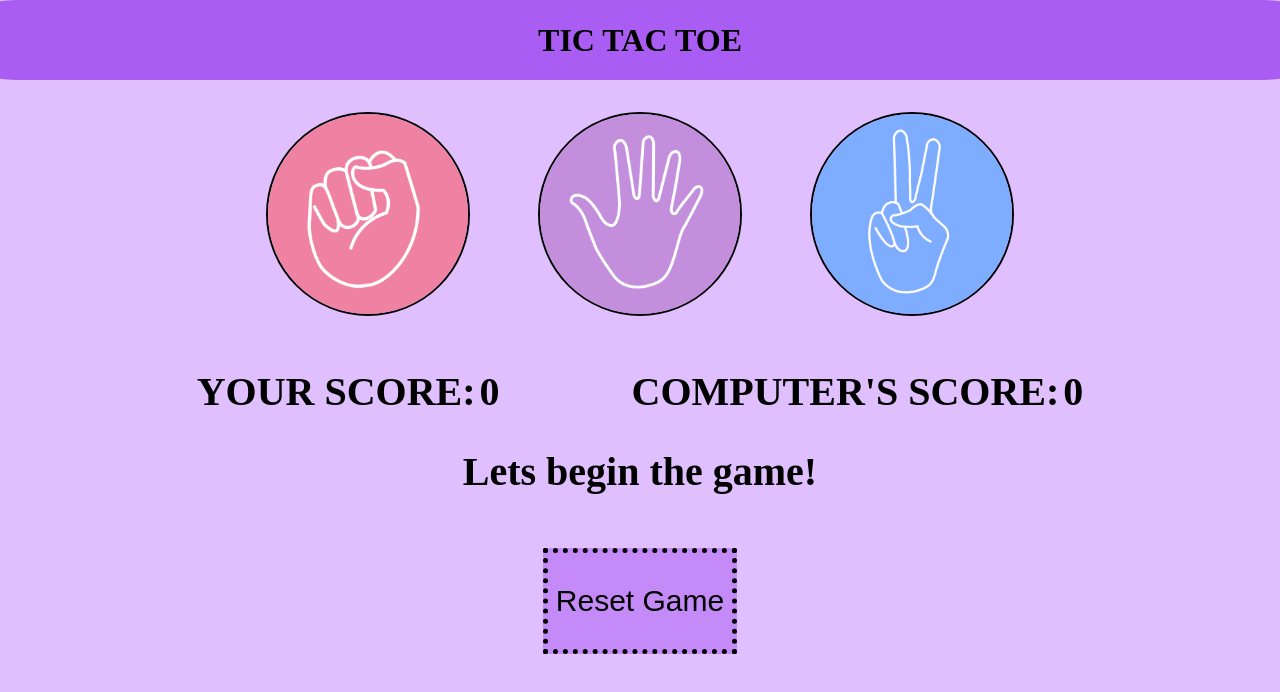
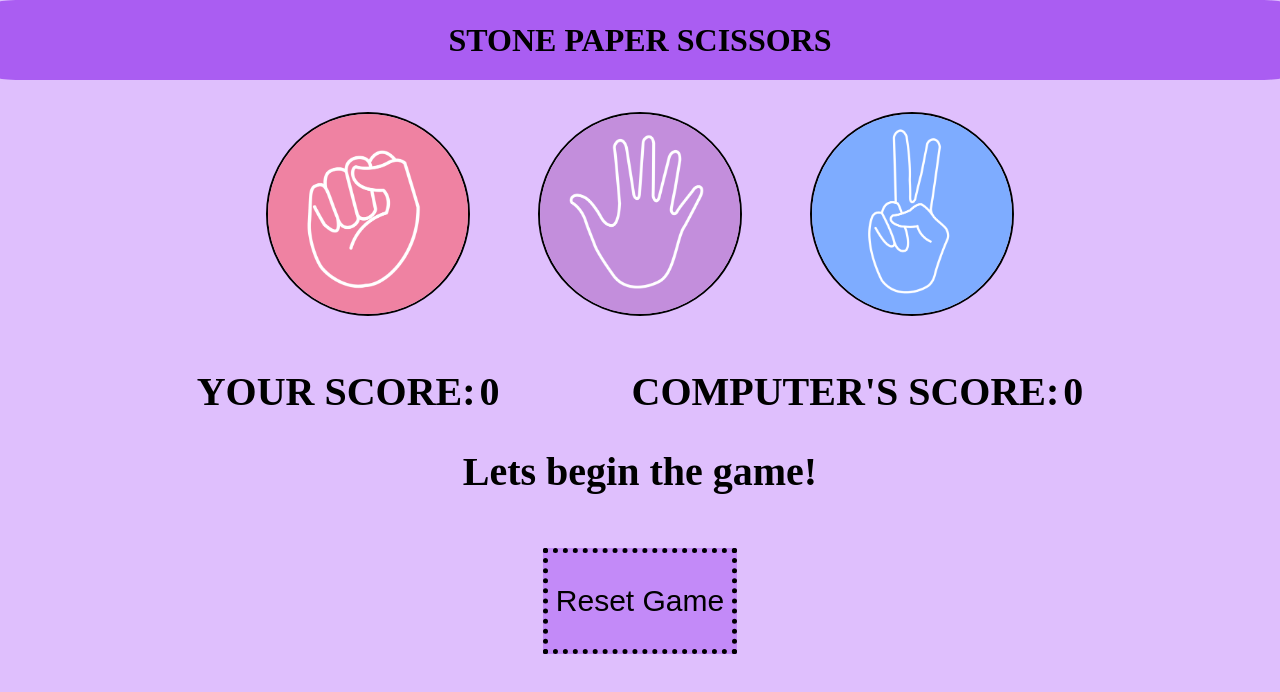
Before and after one commit to GautamTanya13/Stone-Paper-Scissors, a plain HTML site: page index.html in a window 1280 px wide. Drawn offline with Linux system fonts and the light colour scheme.

Commit message:
correct name

```diff
--- a/index.html
+++ b/index.html
@@ -7,7 +7,7 @@
     <link rel="stylesheet" href="style.css">
 </head>
 <body>
-    <h1>TIC TAC TOE</h1>
+    <h1>STONE PAPER SCISSORS</h1>
     <div class="options">
         <img class="c" id="stone" src="./images/stone.png" alt="rock">
         <img class="c" id="paper" src="./images/paper.png" alt="paper">
```
